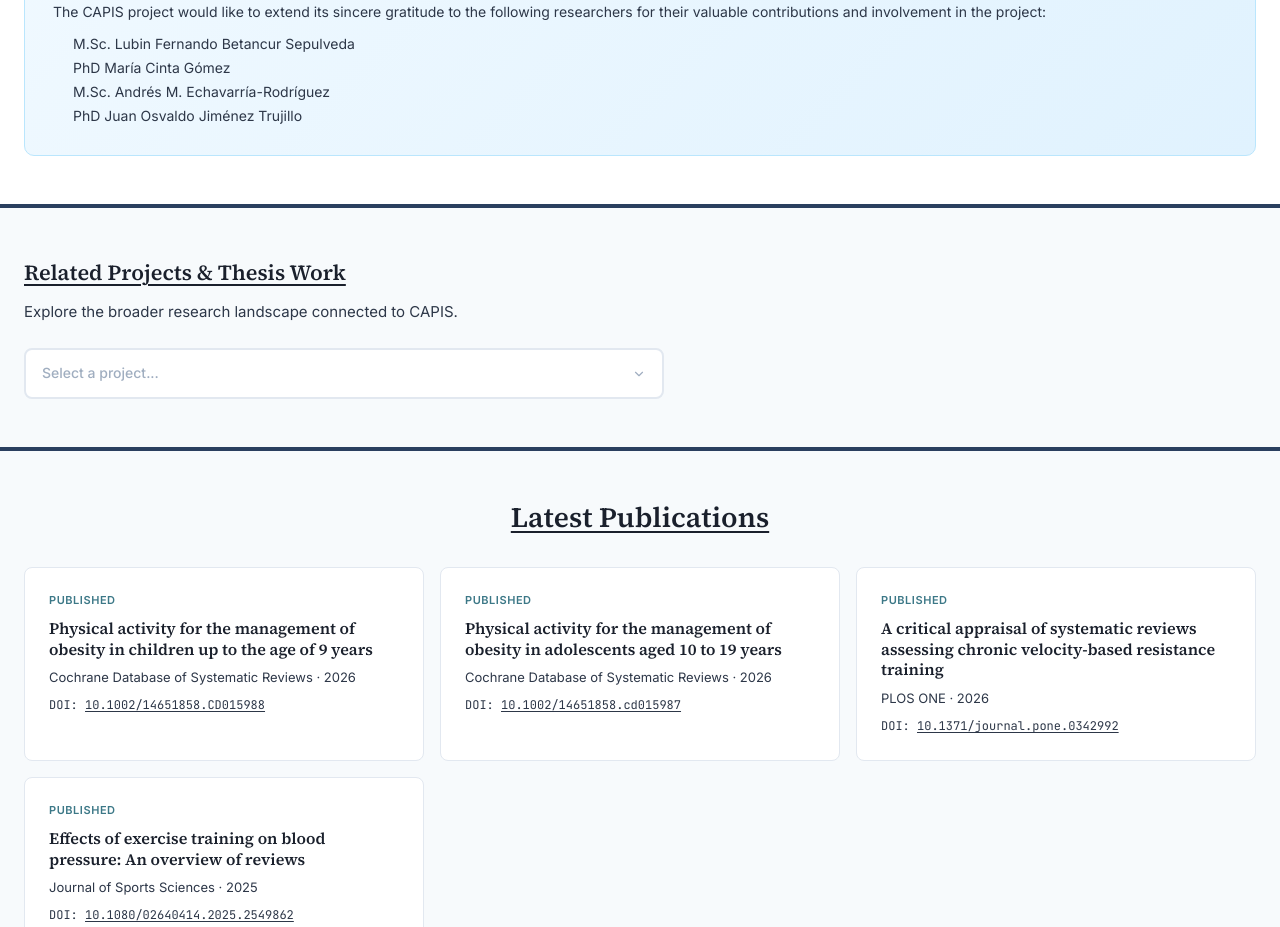
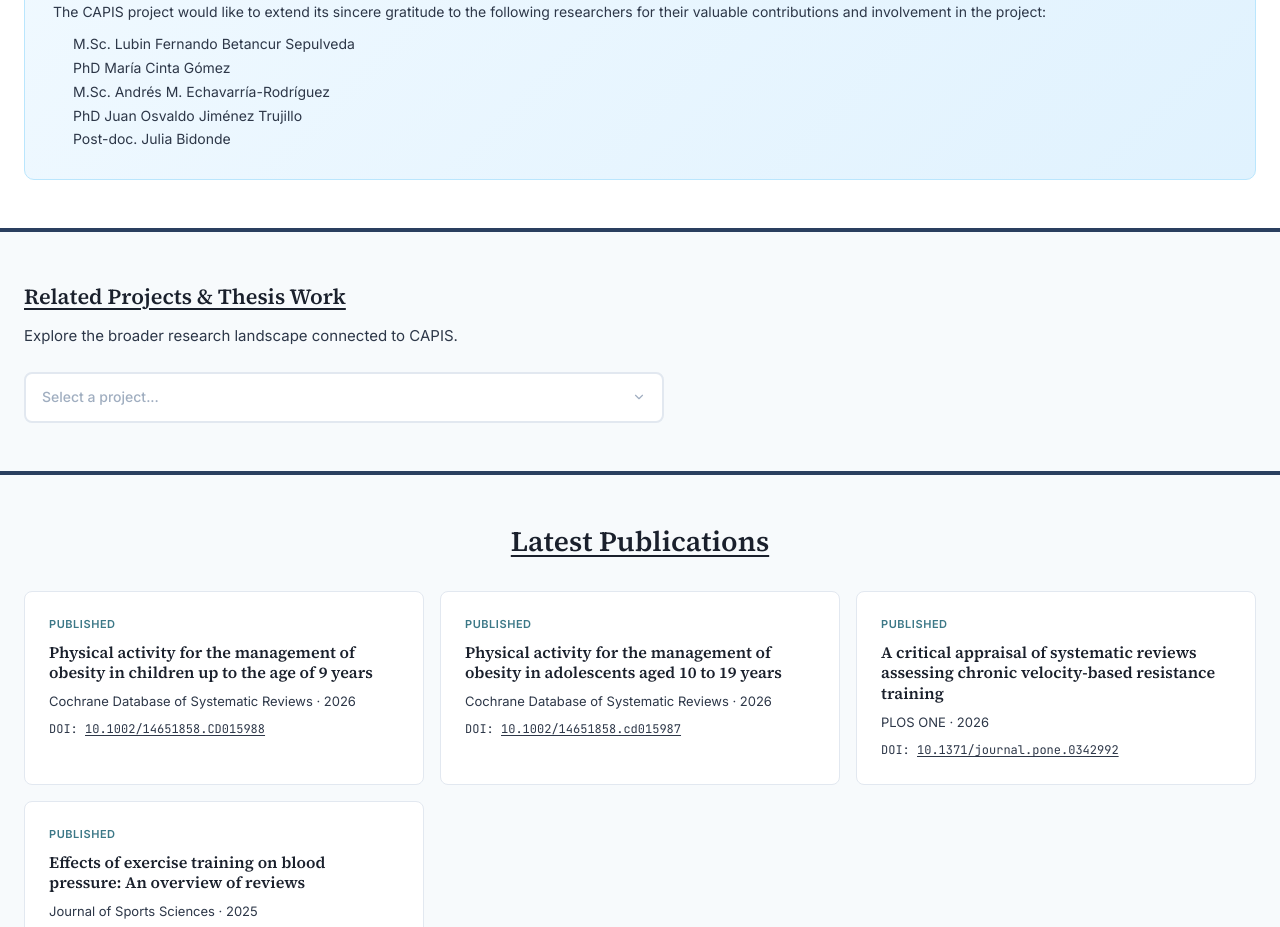
Before and after one commit to LoaizaBetancur/CAPIS-Project-Website, a Next.js app: page /team in a window 1280 px wide. Shown: the part 1980-2907 px from the top of the page. Built offline with nearby package versions, Linux system fonts and the light colour scheme.

Commit message:
feat: add Post-doc. Julia Bidonde to Acknowledgment

```diff
--- a/app/team/page.tsx
+++ b/app/team/page.tsx
@@ -342,6 +342,7 @@ export default function TeamPage() {
               <li>PhD María Cinta Gómez</li>
               <li>M.Sc. Andrés M. Echavarría-Rodríguez</li>
               <li>PhD Juan Osvaldo Jiménez Trujillo</li>
+              <li>Post-doc. Julia Bidonde</li>
             </ul>
           </div>
         </div>
```
